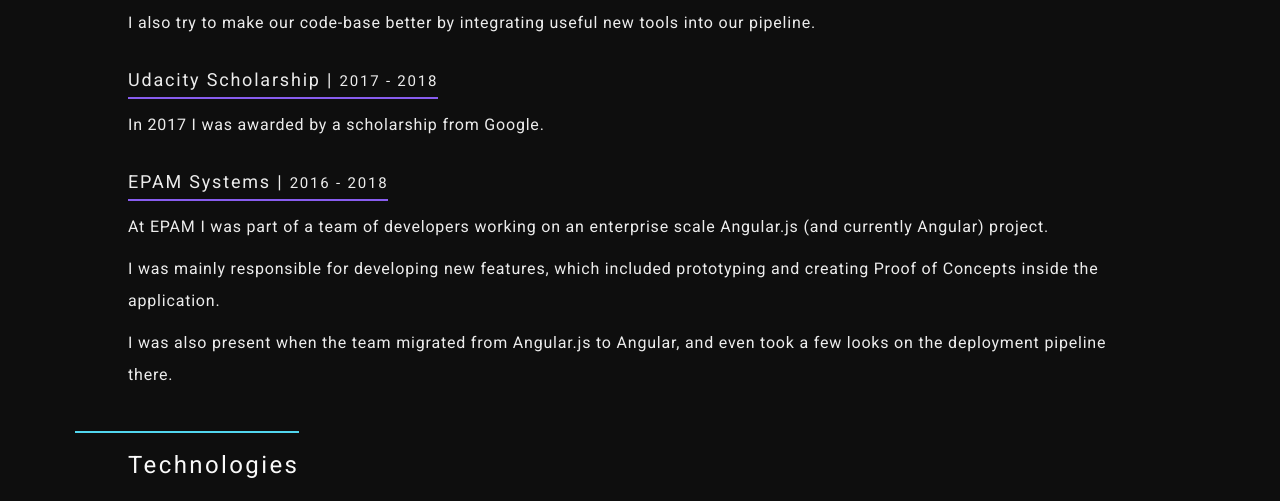
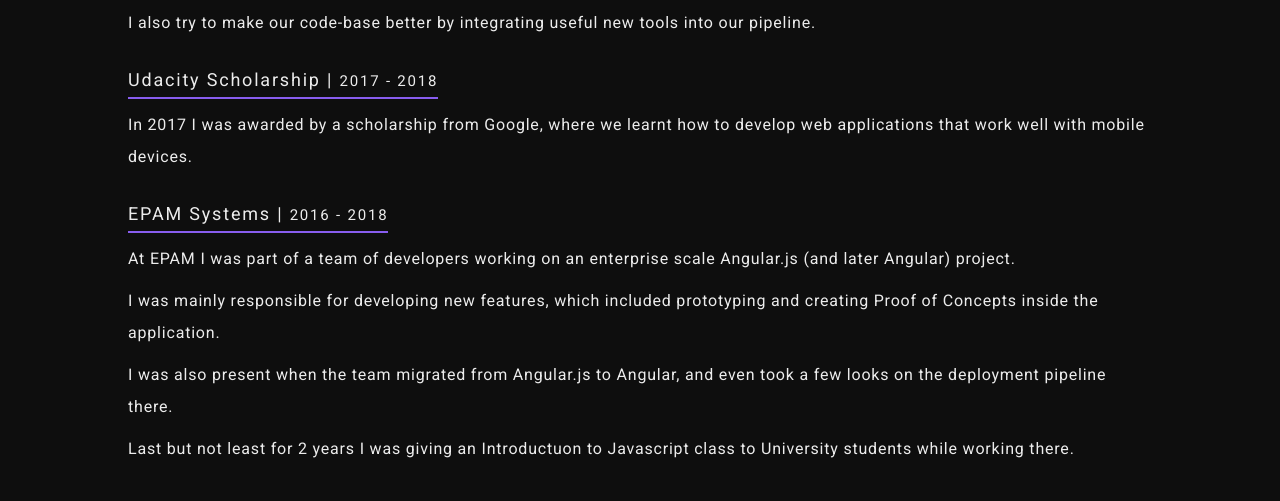
Before and after one commit to blascsi/cv.blascsak.com, a website: page index.html in a window 1280 px wide. Shown: the part 1424-1925 px from the top of the page. Drawn offline with Linux system fonts and the light colour scheme.

Commit message:
Text changes

```diff
--- a/index.html
+++ b/index.html
@@ -40,10 +40,10 @@
         <h1 class="section-header">About Me</h1>
         <p class="about-me__development">
           I am a Front-End developer based in Hungary. I have been working with
-          companies developing web solutions with modern frameworks such as React
-          and Angular. I am passionate about beautiful websites, with usable,
-          maintainable code, and great user experience. Currently working on an
-          Angular project in the heart of Budapest.
+          companies developing web solutions with modern frameworks such as
+          React and Angular. I am passionate about beautiful websites, with
+          usable, maintainable code, and great user experience. Currently
+          working on an Angular project in the heart of Budapest.
         </p>
         <p class="about-me__personal">
           Also lover of dogs, great music, martial arts, and binge-wathcing
@@ -77,7 +77,9 @@
               Udacity Scholarship | <small>2017 - 2018</small>
             </div>
             <p class="experience-list__paragraph">
-              In 2017 I was awarded by a scholarship from Google.
+              In 2017 I was awarded by a scholarship from Google, where we
+              learnt how to develop web applications that work well with mobile
+              devices.
             </p>
           </li>
           <li>
@@ -86,7 +88,7 @@
             </div>
             <p class="experience-list__paragraph">
               At EPAM I was part of a team of developers working on an
-              enterprise scale Angular.js (and currently Angular) project.
+              enterprise scale Angular.js (and later Angular) project.
             </p>
             <p class="experience-list__paragraph">
               I was mainly responsible for developing new features, which
@@ -97,6 +99,10 @@
               I was also present when the team migrated from Angular.js to
               Angular, and even took a few looks on the deployment pipeline
               there.
+            </p>
+            <p class="experience-list__paragraph">
+              Last but not least for 2 years I was giving an Introductuon to
+              Javascript class to University students while working there.
             </p>
           </li>
         </ol>
```
